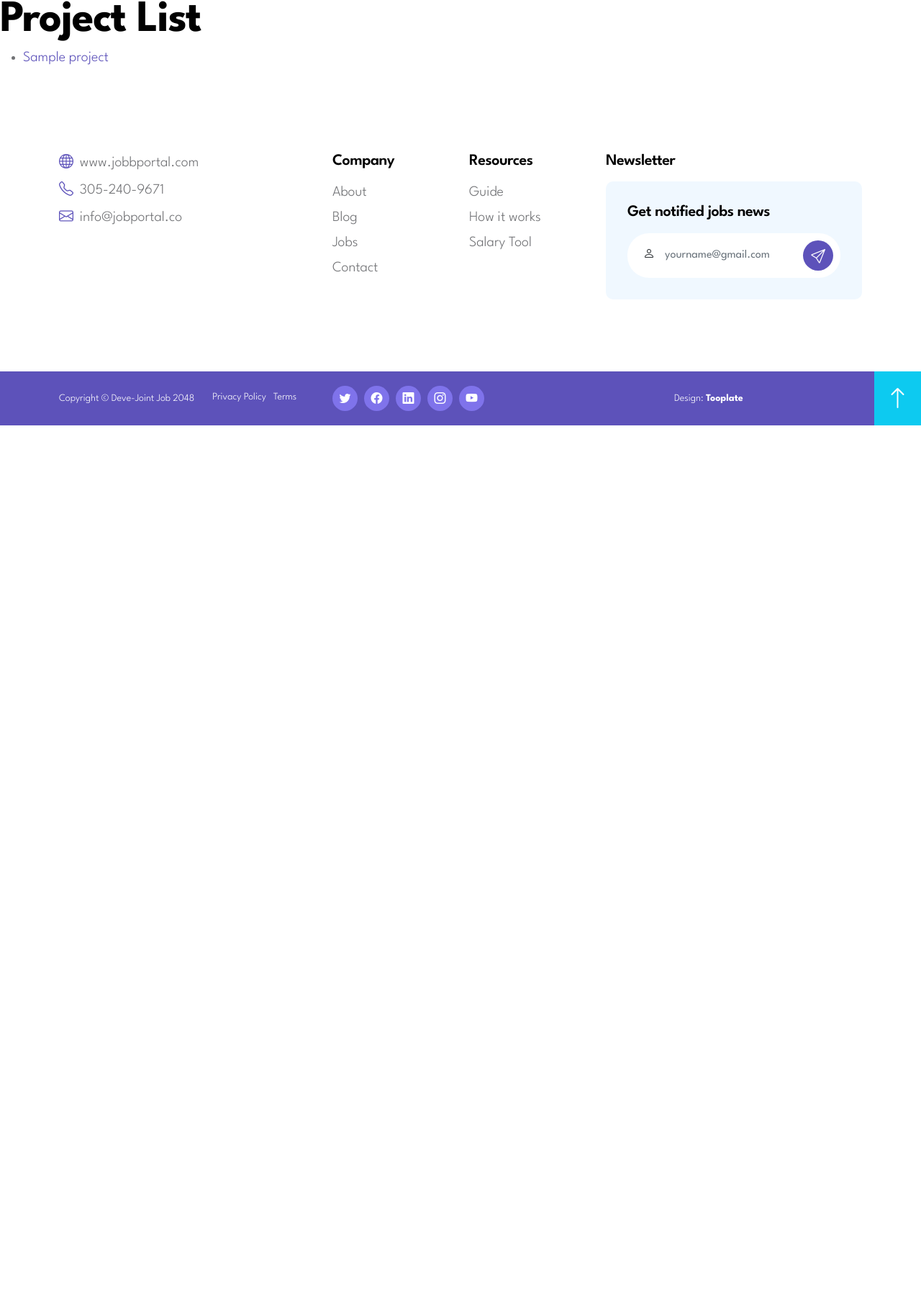
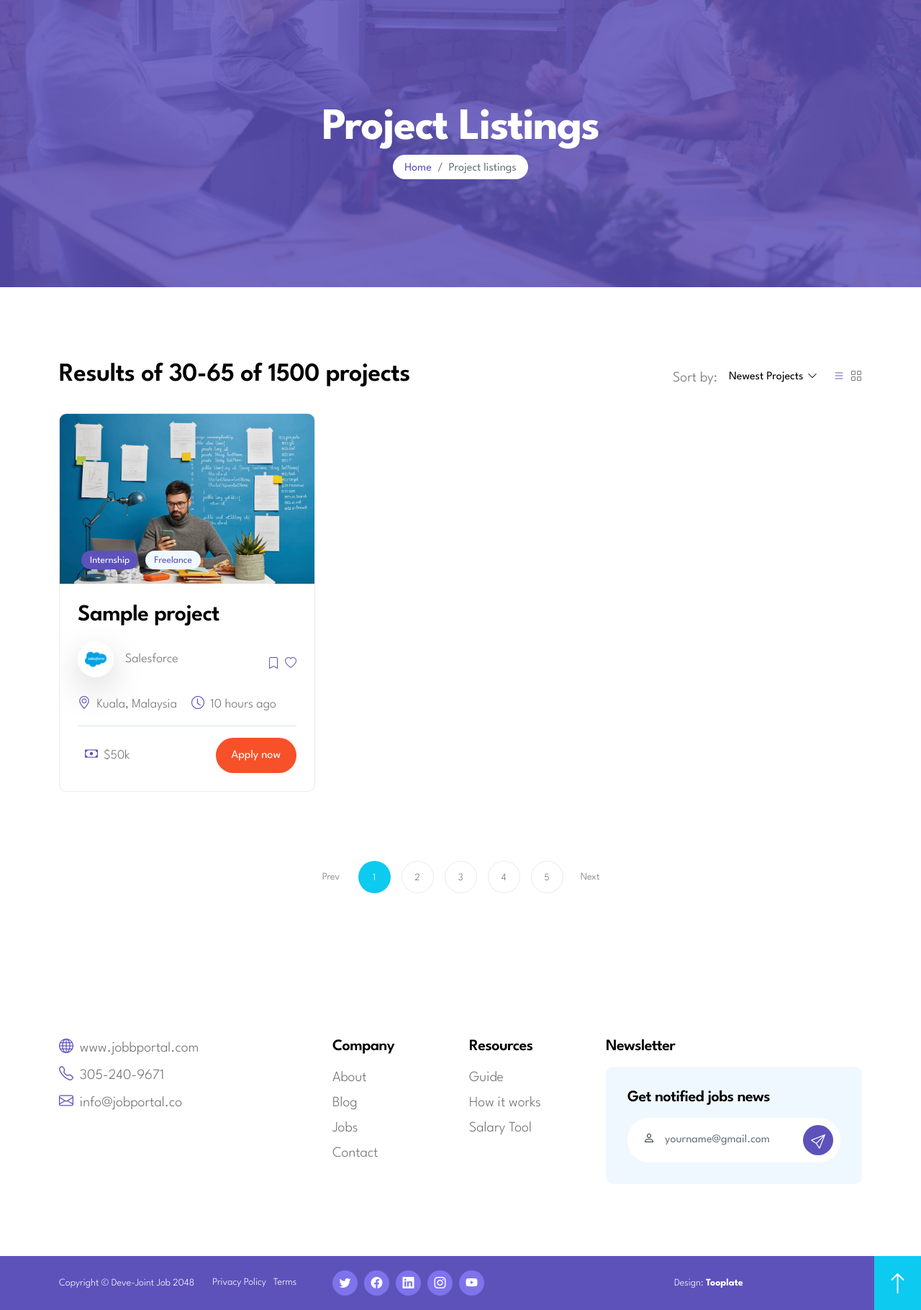
Before and after one commit to Parus-Sail/Deve-Joint, a Django app: page /projects/ in a window 1280 px wide. Shown: the part 105-1925 px from the top of the page at 72% size. Before the commit the page ends 696 px from the top, so only its background shows below. Run offline with Django 4.2, Linux system fonts and the light colour scheme; tables that the repository leaves empty hold one stand-in row (values such as "Sample post"); parts of the project's set-up code (start-up, migrations or seed data) failed here and were passed over; some libraries are stand-ins or nearby versions.

Commit message:
project_app: tempates detail, list

```diff
--- /dev/null
+++ b/app/project_app/templates/project_app/includes/project_listing/project_list_section.html
@@ -0,0 +1,130 @@
+{% load static %}
+<section class="job-section section-padding">
+    <div class="container">
+        <!-- Pre List start -->
+        <div class="row align-items-center">
+            <div class="col-lg-6 col-12 mb-lg-4">
+                <h3>Results of 30-65 of 1500 projects</h3>
+            </div>
+            <div class="col-lg-4 col-12 d-flex align-items-center ms-auto mb-5 mb-lg-4">
+                <p class="mb-0 ms-lg-auto">Sort by:</p>
+                <div class="dropdown dropdown-sorting ms-3 me-4">
+                    <button class="btn btn-secondary dropdown-toggle"
+                            type="button"
+                            id="dropdownSortingButton"
+                            data-bs-toggle="dropdown"
+                            aria-expanded="false">Newest Projects</button>
+                    <ul class="dropdown-menu" aria-labelledby="dropdownSortingButton">
+                        <li>
+                            <a class="dropdown-item" href="#">Latest Projects</a>
+                        </li>
+                        <li>
+                            <a class="dropdown-item" href="#">Higher Salary Projects</a>
+                        </li>
+                        <li>
+                            <a class="dropdown-item" href="#">Internship Projects</a>
+                        </li>
+                    </ul>
+                </div>
+                <div class="d-flex">
+                    <a href="#" class="sorting-icon active bi-list me-2"></a>
+                    <a href="#" class="sorting-icon bi-grid"></a>
+                </div>
+            </div>
+            <!-- Pre List finish -->
+            <!-- List of projects start -->
+            {% if projects %}
+                {% for project in projects %}
+                    <div class="col-lg-4 col-md-6 col-12">
+                        <div class="job-thumb job-thumb-box">
+                            <div class="job-image-box-wrap">
+                                <a href="{% url 'project_app:detail' pk=project.pk %}">
+                                    <img src="{% static 'img/jobs/it-professional-works-startup-project.jpg' %}"
+                                         class="job-image img-fluid"
+                                         alt="">
+                                </a>
+                                <div class="job-image-box-wrap-info d-flex align-items-center">
+                                    <p class="mb-0">
+                                        <a href="{% url 'vacancy:job-listing' %}" class="badge badge-level">Internship</a>
+                                    </p>
+                                    <p class="mb-0">
+                                        <a href="{% url 'vacancy:job-listing' %}" class="badge">Freelance</a>
+                                    </p>
+                                </div>
+                            </div>
+                            <div class="job-body">
+                                <h4 class="job-title">
+                                    <a href="{% url 'project_app:detail' pk=project.pk %}"
+                                       class="job-title-link">{{ project.title }}</a>
+                                </h4>
+                                <div class="d-flex align-items-center">
+                                    <div class="job-image-wrap d-flex align-items-center bg-white shadow-lg mt-2 mb-4">
+                                        <img src="{% static 'img/logos/salesforce.png' %}"
+                                             class="job-image me-3 img-fluid"
+                                             alt="">
+                                        <p class="mb-0">Salesforce</p>
+                                    </div>
+                                    <a href="#" class="bi-bookmark ms-auto me-2"></a>
+                                    <a href="#" class="bi-heart"></a>
+                                </div>
+                                <div class="d-flex align-items-center">
+                                    <p class="job-location">
+                                        <i class="custom-icon bi-geo-alt me-1"></i>
+                                        Kuala, Malaysia
+                                    </p>
+                                    <p class="job-date">
+                                        <i class="custom-icon bi-clock me-1"></i>
+                                        10 hours ago
+                                    </p>
+                                </div>
+                                <div class="d-flex align-items-center border-top pt-3">
+                                    <p class="job-price mb-0">
+                                        <i class="custom-icon bi-cash me-1"></i>
+                                        $50k
+                                    </p>
+                                    <a href="{% url 'vacancy:job-details' %}" class="custom-btn btn ms-auto">Apply now</a>
+                                </div>
+                            </div>
+                        </div>
+                    </div>
+                {% endfor %}
+            {% else %}
+                <p>No projects found.</p>
+            {% endif %}
+            <!-- List of projects finish -->
+            <!-- Pagination example START -->
+            <div class="col-lg-12 col-12">
+                <nav aria-label="Page navigation example">
+                    <ul class="pagination justify-content-center mt-5">
+                        <li class="page-item">
+                            <a class="page-link" href="#" aria-label="Previous">
+                                <span aria-hidden="true">Prev</span>
+                            </a>
+                        </li>
+                        <li class="page-item active" aria-current="page">
+                            <a class="page-link" href="#">1</a>
+                        </li>
+                        <li class="page-item">
+                            <a class="page-link" href="#">2</a>
+                        </li>
+                        <li class="page-item">
+                            <a class="page-link" href="#">3</a>
+                        </li>
+                        <li class="page-item">
+                            <a class="page-link" href="#">4</a>
+                        </li>
+                        <li class="page-item">
+                            <a class="page-link" href="#">5</a>
+                        </li>
+                        <li class="page-item">
+                            <a class="page-link" href="#" aria-label="Next">
+                                <span aria-hidden="true">Next</span>
+                            </a>
+                        </li>
+                    </ul>
+                </nav>
+            </div>
+            <!-- Pagination example END -->
+        </div>
+    </div>
+</section>
--- a/app/project_app/templates/project_app/project_list.html
+++ b/app/project_app/templates/project_app/project_list.html
@@ -1,15 +1,26 @@
 {% extends 'base.html' %}
+{% load static %}
+{% block title %}
+    About
+{% endblock title %}
 {% block content %}
-    <h1>Project List</h1>
-    {% if projects %}
-        <ul>
-            {% for project in projects %}
-                <li>
-                    <a href="{% url 'project_app:detail' pk=project.pk %}">{{ project.title }}</a>
-                </li>
-            {% endfor %}
-        </ul>
-    {% else %}
-        <p>No projects found.</p>
-    {% endif %}
-{% endblock %}
+    <header class="site-header">
+        <div class="section-overlay"></div>
+        <div class="container">
+            <div class="row">
+                <div class="col-lg-12 col-12 text-center">
+                    <h1 class="text-white">Project Listings</h1>
+                    <nav aria-label="breadcrumb">
+                        <ol class="breadcrumb justify-content-center">
+                            <li class="breadcrumb-item">
+                                <a href="{% url 'main:index' %}">Home</a>
+                            </li>
+                            <li class="breadcrumb-item active" aria-current="page">Project listings</li>
+                        </ol>
+                    </nav>
+                </div>
+            </div>
+        </div>
+    </header>
+    {% include 'project_app/includes/project_listing/project_list_section.html' %}
+{% endblock content %}
```
Also changed, not shown: app/project_app/templates/project_app/includes/project_details/project_details_section.html (added, +112 -0 lines), app/project_app/templates/project_app/project_detail.html (+20 -13 lines).
